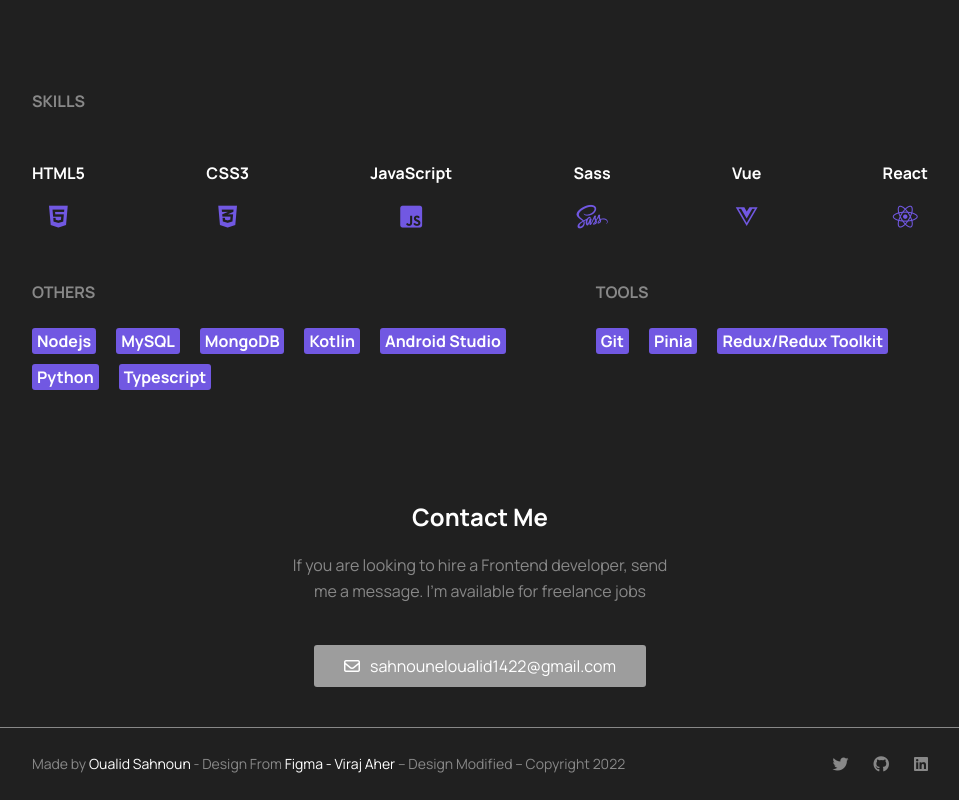
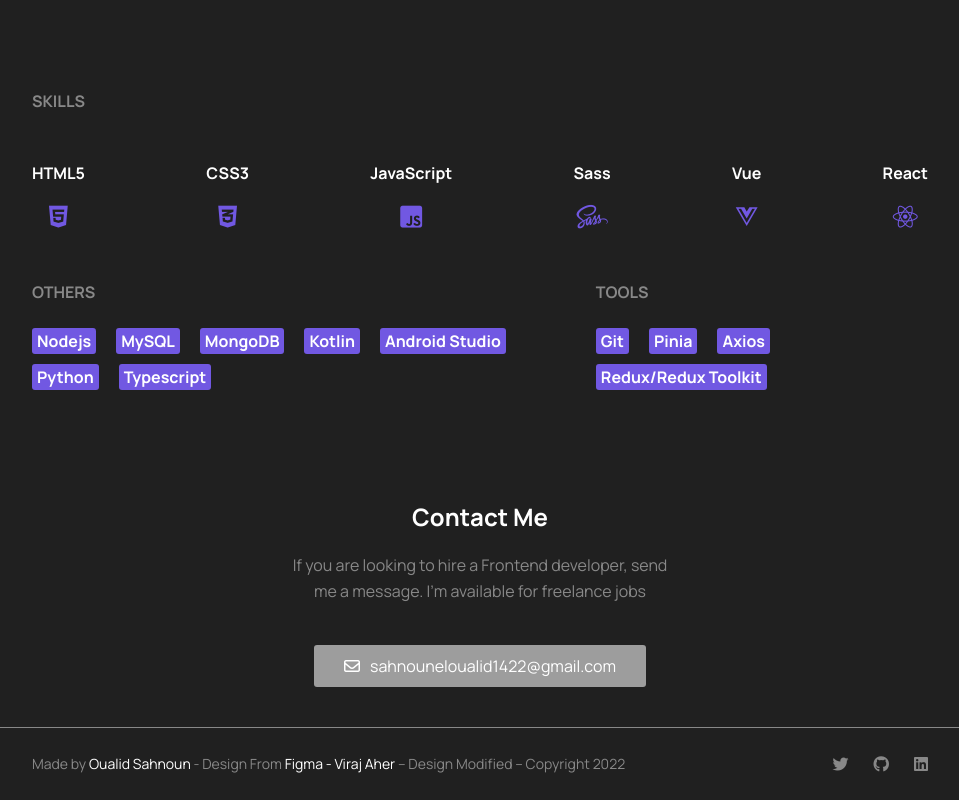
Before and after one commit to WalidSahnoun0001/waleed-sahnoun, a React (Create React App) app: page / in a window 1280 px wide. Shown: the part 3570-4370 px from the top of the page, without its empty margins (160-1119 px from the left). Built offline with nearby package versions, Linux system fonts and the light colour scheme; the HTML template or start-up script is replaced by a standard one.

Commit message:
Portfolio

```diff
--- a/src/components/Skills/Skills.jsx
+++ b/src/components/Skills/Skills.jsx
@@ -13,7 +13,8 @@
     const tools = [
         {id: 1, tool: "Git"},
         {id: 2, tool: "Pinia"},
-        {id: 3, tool: "Redux/Redux Toolkit"},
+        {id: 3, tool: "Axios"},
+        {id: 4, tool: "Redux/Redux Toolkit"},
     ]
 
     const others = [
```
